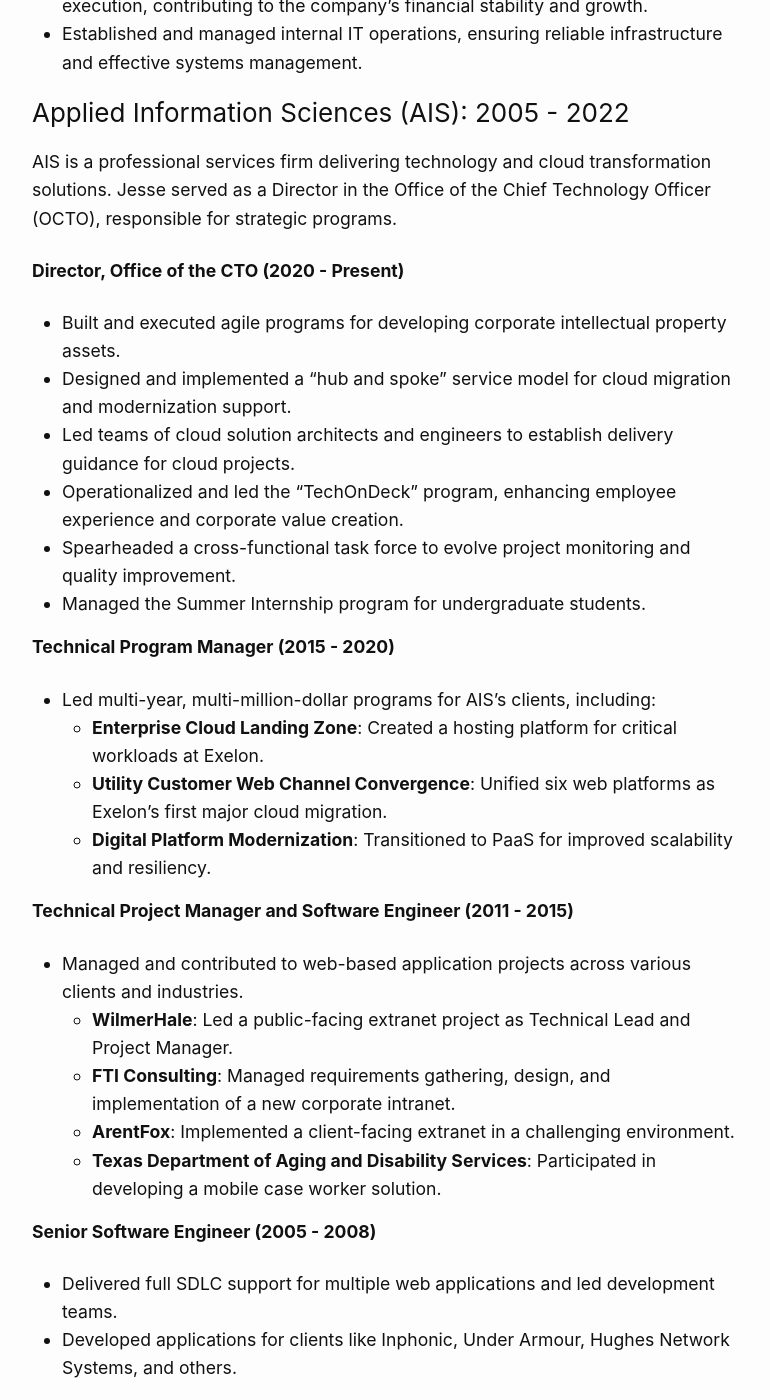
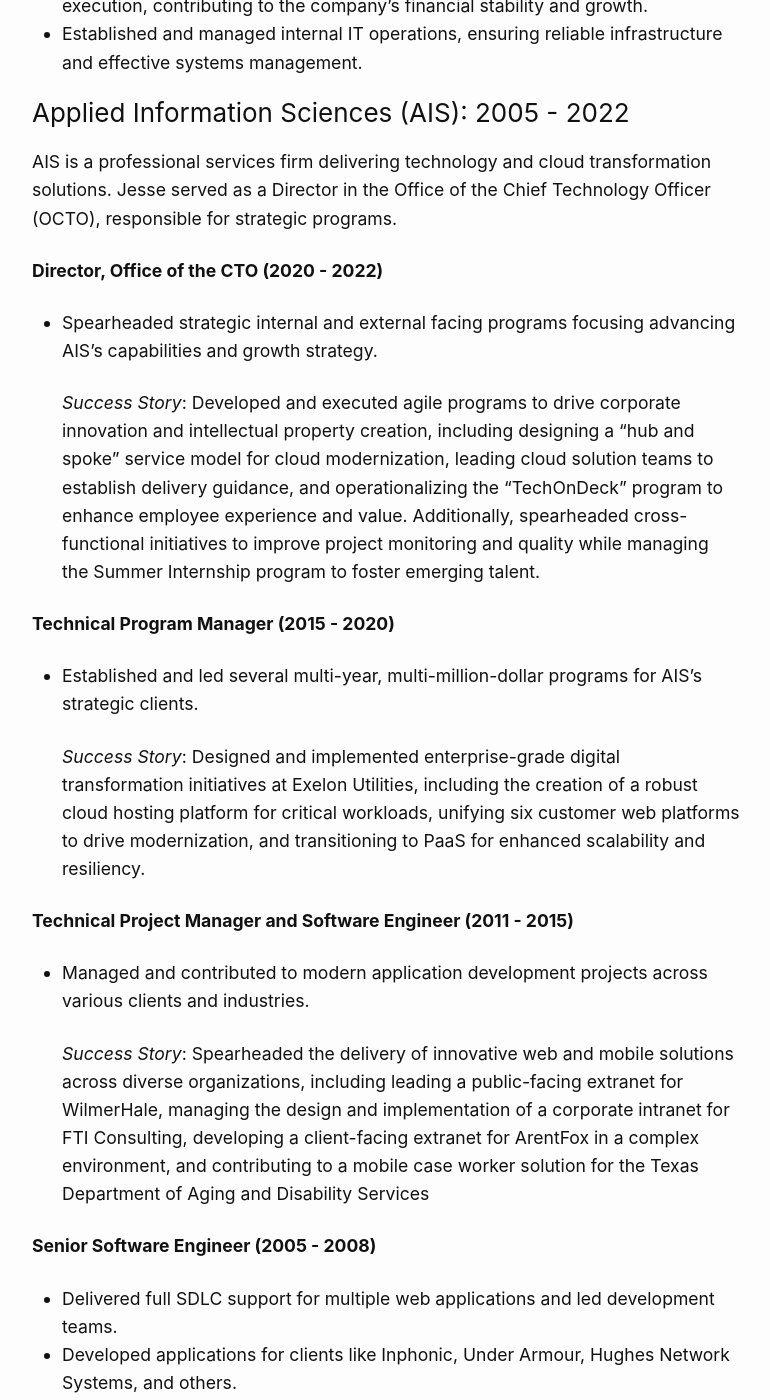
Before and after one commit to jessefitz/sidespins, a Jekyll site: the page built from work/2024-resume.md, in a window 1280 px wide and 1400 px high, scrolled down 2249 px. Shown: the whole window, without its empty margins (254-1024 px from the left). Built offline with Jekyll 4.4.1, drawn with Linux system fonts in a browser that asks for light colours; some of the changed text lies outside the part shown.

Commit message:
success stories

```diff
--- a/work/2024-resume.md
+++ b/work/2024-resume.md
@@ -53,26 +53,20 @@
 ### Applied Information Sciences (AIS): 2005 - 2022
 AIS is a professional services firm delivering technology and cloud transformation solutions. Jesse served as a Director in the Office of the Chief Technology Officer (OCTO), responsible for strategic programs.
 
-**Director, Office of the CTO (2020 - Present)**
-- Built and executed agile programs for developing corporate intellectual property assets.
-- Designed and implemented a “hub and spoke” service model for cloud migration and modernization support.
-- Led teams of cloud solution architects and engineers to establish delivery guidance for cloud projects.
-- Operationalized and led the “TechOnDeck” program, enhancing employee experience and corporate value creation.
-- Spearheaded a cross-functional task force to evolve project monitoring and quality improvement.
-- Managed the Summer Internship program for undergraduate students.
+**Director, Office of the CTO (2020 - 2022)**
+- Spearheaded strategic internal and external facing programs focusing advancing AIS's capabilities and growth strategy.
+
+  *Success Story*: Developed and executed agile programs to drive corporate innovation and intellectual property creation, including designing a “hub and spoke” service model for cloud modernization, leading cloud solution teams to establish delivery guidance, and operationalizing the “TechOnDeck” program to enhance employee experience and value. Additionally, spearheaded cross-functional initiatives to improve project monitoring and quality while managing the Summer Internship program to foster emerging talent.
 
 **Technical Program Manager (2015 - 2020)**
-- Led multi-year, multi-million-dollar programs for AIS’s clients, including:
-  - **Enterprise Cloud Landing Zone**: Created a hosting platform for critical workloads at Exelon.
-  - **Utility Customer Web Channel Convergence**: Unified six web platforms as Exelon’s first major cloud migration.
-  - **Digital Platform Modernization**: Transitioned to PaaS for improved scalability and resiliency.
+- Established and led several multi-year, multi-million-dollar programs for AIS’s strategic clients.
+
+    *Success Story*: Designed and implemented enterprise-grade digital transformation initiatives at Exelon Utilities, including the creation of a robust cloud hosting platform for critical workloads, unifying six customer web platforms to drive modernization, and transitioning to PaaS for enhanced scalability and resiliency.
 
 **Technical Project Manager and Software Engineer (2011 - 2015)**
-- Managed and contributed to web-based application projects across various clients and industries.
-  - **WilmerHale**: Led a public-facing extranet project as Technical Lead and Project Manager.
-  - **FTI Consulting**: Managed requirements gathering, design, and implementation of a new corporate intranet.
-  - **ArentFox**: Implemented a client-facing extranet in a challenging environment.
-  - **Texas Department of Aging and Disability Services**: Participated in developing a mobile case worker solution.
+- Managed and contributed to modern application development projects across various clients and industries.
+
+    *Success Story*: Spearheaded the delivery of innovative web and mobile solutions across diverse organizations, including leading a public-facing extranet for WilmerHale, managing the design and implementation of a corporate intranet for FTI Consulting, developing a client-facing extranet for ArentFox in a complex environment, and contributing to a mobile case worker solution for the Texas Department of Aging and Disability Services
 
 **Senior Software Engineer (2005 - 2008)**
 - Delivered full SDLC support for multiple web applications and led development teams.
```
Also changed, not shown: other parts of work/2024-resume.md (+1 -1 lines).
